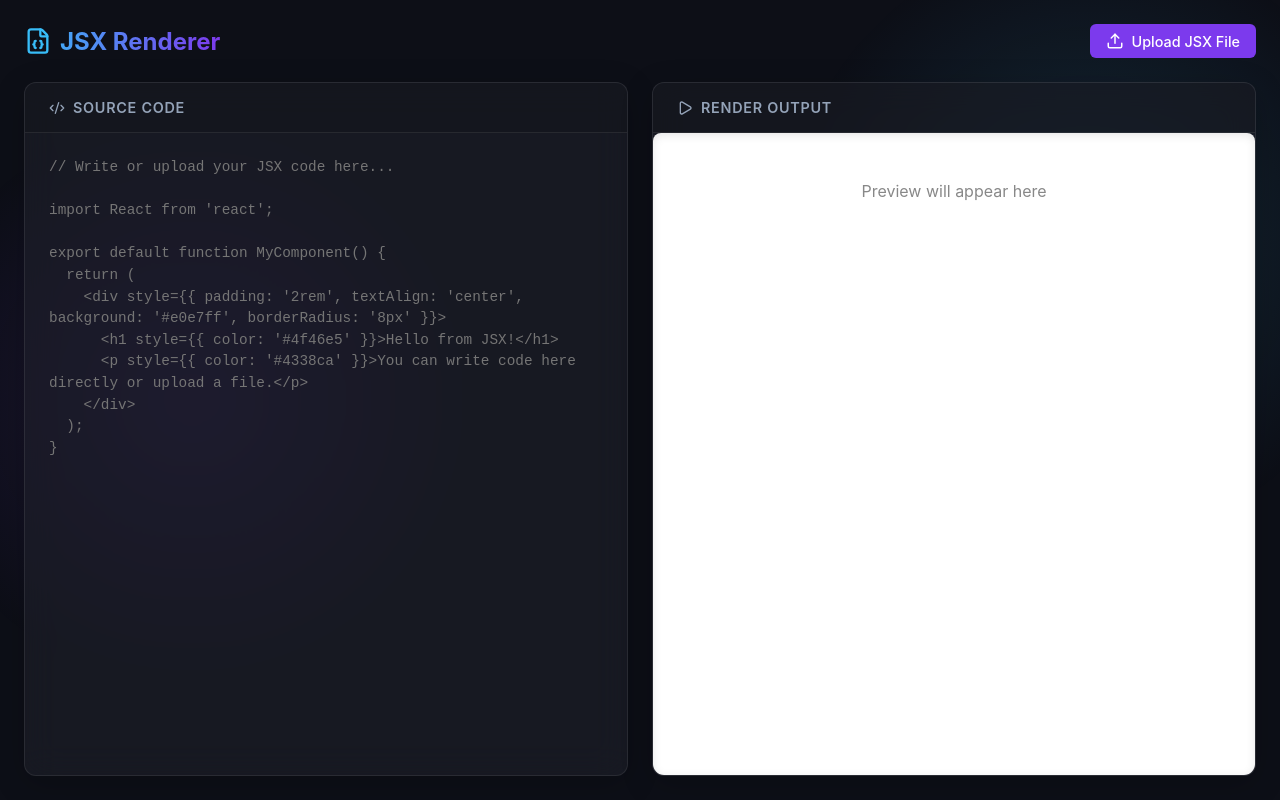
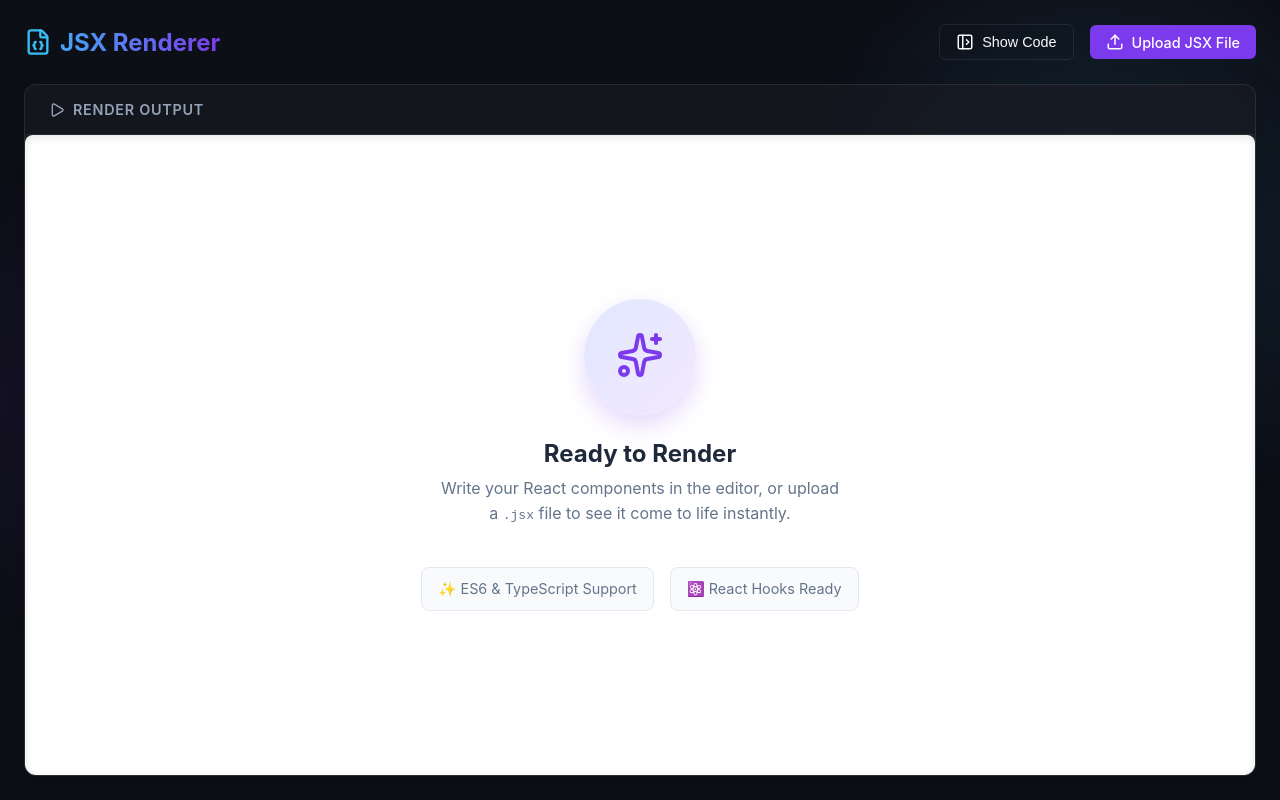
Before and after one commit to eason-pan-ep/jsx-renderer, a React (Vite) app: page / in a window 1280 px wide. Built offline with nearby package versions, Linux system fonts and the light colour scheme.

Commit message:
basic security and panel UI improvements

```diff
--- a/src/App.tsx
+++ b/src/App.tsx
@@ -1,5 +1,5 @@
 import React, { useState } from 'react';
-import { Upload, Code2, Play, FileJson } from 'lucide-react';
+import { Upload, Code2, Play, FileJson, PanelLeftClose, PanelLeftOpen, Sparkles } from 'lucide-react';
 import * as Babel from '@babel/standalone';
 
 // The Preview component handles real-time Babel transpilation and rendering
@@ -15,9 +15,28 @@ const Preview = ({ code }: { code: string }) => {
     }
 
     try {
+      // Security Plugin to prevent basic XSS and malicious global access
+      const securityPlugin = function () {
+        return {
+          visitor: {
+            Identifier(path: any) {
+              const forbidden = ['window', 'document', 'localStorage', 'sessionStorage', 'fetch', 'XMLHttpRequest', 'eval', 'globalThis', 'Function'];
+              if (forbidden.includes(path.node.name)) {
+                // Allow if it's a property of an object (e.g., obj.window)
+                if (path.parentPath.isMemberExpression() && path.parentKey === 'property' && !path.parent.computed) {
+                  return;
+                }
+                throw new Error(`Security Exception: Usage of '${path.node.name}' is not allowed in this sandbox.`);
+              }
+            }
+          }
+        };
+      };
+
       // 1. Transpile JSX/TSX to JS
       const result = Babel.transform(code, {
         presets: ['env', 'react', 'typescript'],
+        plugins: [securityPlugin],
         filename: 'dynamic.tsx'
       });
 
@@ -32,8 +51,11 @@ const Preview = ({ code }: { code: string }) => {
         throw new Error(`Module '${moduleName}' cannot be resolved in browser context`);
       };
 
-      // We wrap the code in a function providing standard CommonJS globals
-      const executeFn = new Function('exports', 'require', 'React', result.code);
+      // We wrap the code in a function providing standard CommonJS globals, and strictly block sensitive globals
+      const executeFn = new Function(
+        'exports', 'require', 'React', 'window', 'document', 'fetch', 'localStorage', 'sessionStorage', 'globalThis',
+        `"use strict";\n${result.code}`
+      );
       executeFn(exports, customRequire, React);
 
       // 3. Extract the default export or the first available component
@@ -78,8 +100,43 @@ const Preview = ({ code }: { code: string }) => {
         <Component />
       ) : (
         !error && (
-          <div style={{ color: '#888', textAlign: 'center', marginTop: '2rem' }}>
-            Preview will appear here
+          <div style={{
+            height: '100%',
+            display: 'flex',
+            flexDirection: 'column',
+            alignItems: 'center',
+            justifyContent: 'center',
+            color: '#64748b',
+            gap: '1.5rem',
+            textAlign: 'center',
+            padding: '2rem'
+          }}>
+            <div style={{
+              background: 'linear-gradient(135deg, #e0e7ff 0%, #f3e8ff 100%)',
+              padding: '2rem',
+              borderRadius: '50%',
+              boxShadow: '0 10px 25px rgba(124, 58, 237, 0.2)'
+            }}>
+              <Sparkles size={48} color="#7c3aed" />
+            </div>
+            <div>
+              <h2 style={{ color: '#1e293b', marginBottom: '0.5rem', fontSize: '1.5rem' }}>Ready to Render</h2>
+              <p style={{ maxWidth: '400px', lineHeight: 1.6 }}>
+                Write your React components in the editor, or upload a <code>.jsx</code> file to see it come to life instantly.
+              </p>
+            </div>
+            <div style={{
+              display: 'flex',
+              gap: '1rem',
+              marginTop: '1rem'
+            }}>
+              <div style={{ padding: '0.75rem 1rem', background: '#f8fafc', borderRadius: '8px', border: '1px solid #e2e8f0', fontSize: '0.9rem' }}>
+                ✨ ES6 & TypeScript Support
+              </div>
+              <div style={{ padding: '0.75rem 1rem', background: '#f8fafc', borderRadius: '8px', border: '1px solid #e2e8f0', fontSize: '0.9rem' }}>
+                ⚛️ React Hooks Ready
+              </div>
+            </div>
           </div>
         )
       )}
@@ -90,6 +147,7 @@ const Preview = ({ code }: { code: string }) => {
 
 function App() {
   const [code, setCode] = useState<string>('');
+  const [showCode, setShowCode] = useState<boolean>(false);
   const [isHovering, setIsHovering] = useState(false);
   const [fileError, setFileError] = useState<string | null>(null);
 
@@ -138,6 +196,16 @@ function App() {
           <FileJson size={28} color="#38bdf8" />
           JSX Renderer
         </h1>
+        <div style={{ display: 'flex', gap: '1rem', alignItems: 'center' }}>
+          {!showCode && (
+            <button
+              className="btn"
+              onClick={() => setShowCode(true)}
+              style={{ background: 'transparent', border: '1px solid var(--panel-border)', color: 'var(--text-primary)' }}
+            >
+              <PanelLeftOpen size={18} /> Show Code
+            </button>
+          )}
           <label className="btn">
             <Upload size={18} />
             Upload JSX File
@@ -148,14 +216,30 @@ function App() {
               style={{ display: 'none' }}
             />
           </label>
+        </div>
       </header>
 
       <main className="main-content">
+        {showCode && (
           <div className="pane">
             <div className="pane-header">
               <span style={{ display: 'flex', alignItems: 'center', gap: '0.5rem' }}>
                 <Code2 size={16} /> Source Code
               </span>
+              <button
+                className="btn"
+                onClick={() => setShowCode(false)}
+                style={{
+                  background: 'transparent',
+                  border: 'none',
+                  color: 'var(--text-secondary)',
+                  padding: '0.25rem 0.5rem',
+                  fontSize: '0.8rem'
+                }}
+                title="Hide Code"
+              >
+                <PanelLeftClose size={16} /> Hide
+              </button>
             </div>
             <div className="pane-content" onDragLeave={handleDragLeave}>
               {fileError && <div className="error-message" style={{ marginBottom: '1rem' }}>{fileError}</div>}
@@ -189,6 +273,7 @@ export default function MyComponent() {
               </div>
             </div>
           </div>
+        )}
 
         <div className="pane">
           <div className="pane-header">
```
Lines whose indentation alone changed are shown as unchanged.
